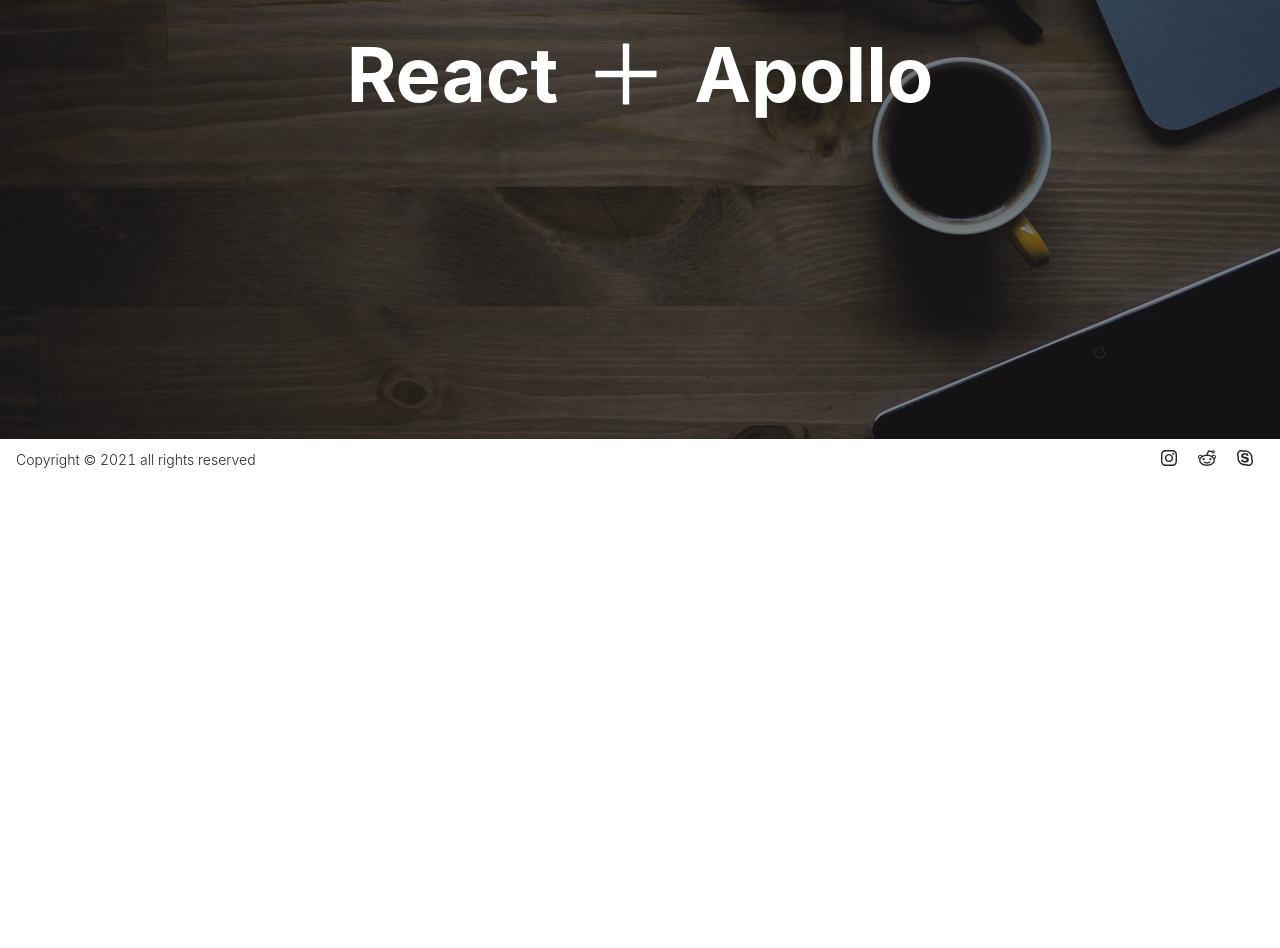
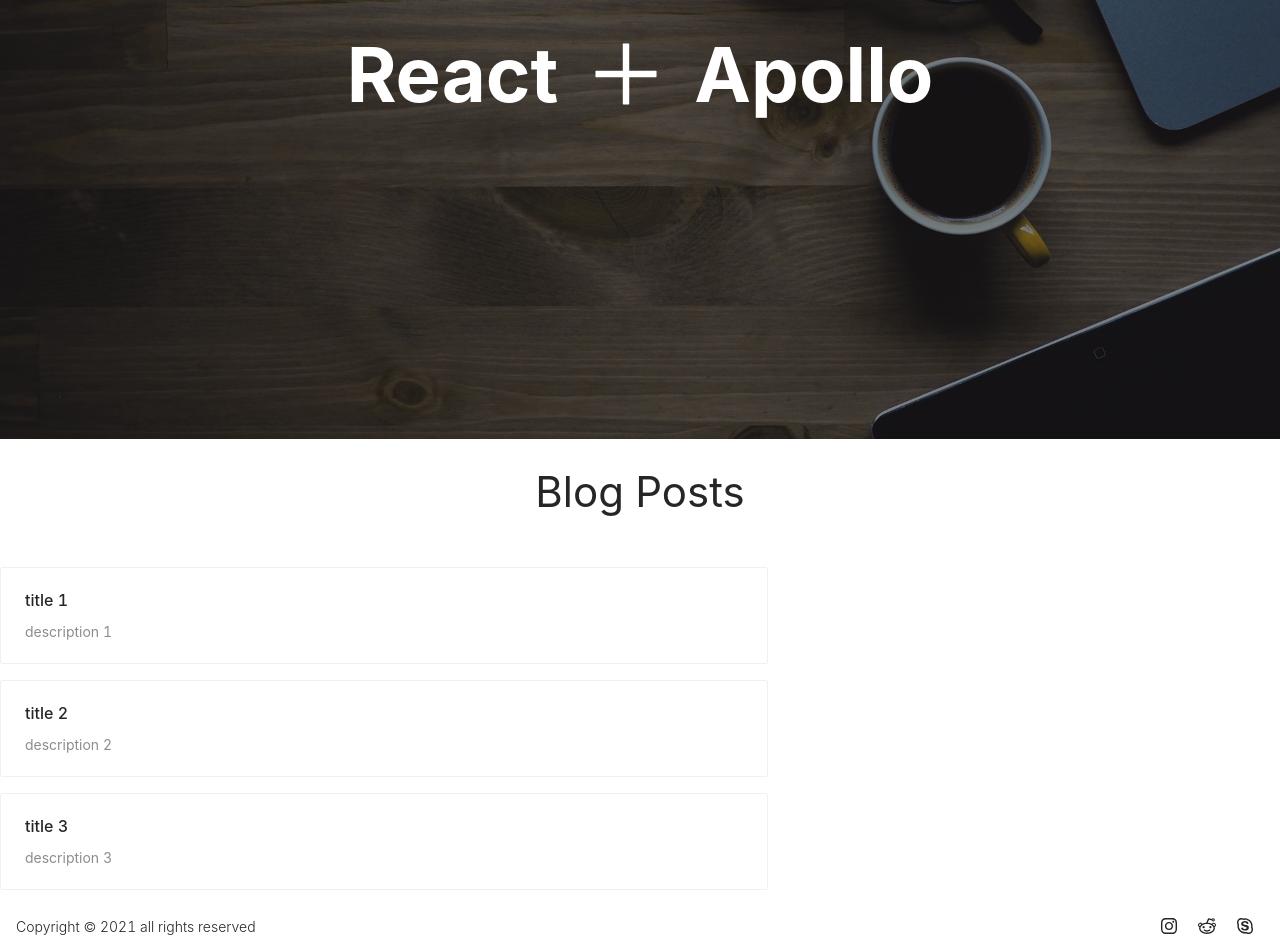
Before and after one commit to mknmohit/react-apollo, a React app: page / in a window 1280 px wide. Shown: the part 361-1309 px from the top of the page. Before the commit the page ends 842 px from the top, so only its background shows below. Built offline with nearby package versions, Linux system fonts and the light colour scheme.

Commit message:
add dummy list of posts

```diff
--- /dev/null
+++ b/src/components/PostList/index.js
@@ -0,0 +1,50 @@
+import React from "react";
+import { gql, useQuery } from "@apollo/client";
+import { useHistory } from "react-router";
+import { LINKS_PER_PAGE } from "../../constants";
+// import Link from '../../components/Link';
+import { Link } from "react-router-dom";
+import { Card } from "antd";
+import "./styles.css";
+
+const { Meta } = Card;
+
+const PostList = () => {
+  const data = [
+    {
+      id: 1,
+      title: "title 1",
+      description: "description 1",
+    },
+    {
+      id: 2,
+      title: "title 2",
+      description: "description 2",
+    },
+    {
+      id: 3,
+      title: "title 3",
+      description: "description 3",
+    },
+  ];
+
+  const renderCard = () => {
+    return data.map((item) => {
+      return (
+        <Link to={`/posts/${item.id}`}>
+          <Card
+            hoverable
+            style={{ minWidth: 320, maxWidth: 768, marginBottom: 16 }}
+            className="card"
+          >
+            <Meta title={item.title} description={item.description} />
+          </Card>
+        </Link>
+      );
+    });
+  };
+
+  return <section className="posts">{renderCard()}</section>;
+};
+
+export default PostList;
--- /dev/null
+++ b/src/components/PostList/styles.css
@@ -0,0 +1,3 @@
+.card {
+    margin-bottom: 16px;
+}
--- a/src/containers/Homepage/index.js
+++ b/src/containers/Homepage/index.js
@@ -1,10 +1,11 @@
 import React from "react";
 import { PlusOutlined } from "@ant-design/icons";
-
+import PostList from "../../components/PostList";
 import "./styles.css";
 
 const Homepage = () => {
   return (
+    <div className="home">
       <section className="hero">
         <div className="hero-content">
           <span>React</span>
@@ -12,6 +13,13 @@
           <span>Apollo</span>
         </div>
       </section>
+      <section className="blogs-section">
+      <div className="section-heading">
+        <p className="heading-label">Blog Posts</p>
+      </div>
+        <PostList />
+      </section>
+    </div>
   );
 };
 
--- a/src/containers/Homepage/styles.css
+++ b/src/containers/Homepage/styles.css
@@ -25,3 +25,13 @@
 .spin-icon:hover {
   animation-duration: 4s;
 }
+
+.section-heading {
+  display: flex;
+  justify-content: center;
+  margin-top: 20px;
+}
+
+.heading-label {
+  font-size: 42px;
+}
```
Lines whose indentation alone changed are shown as unchanged.
